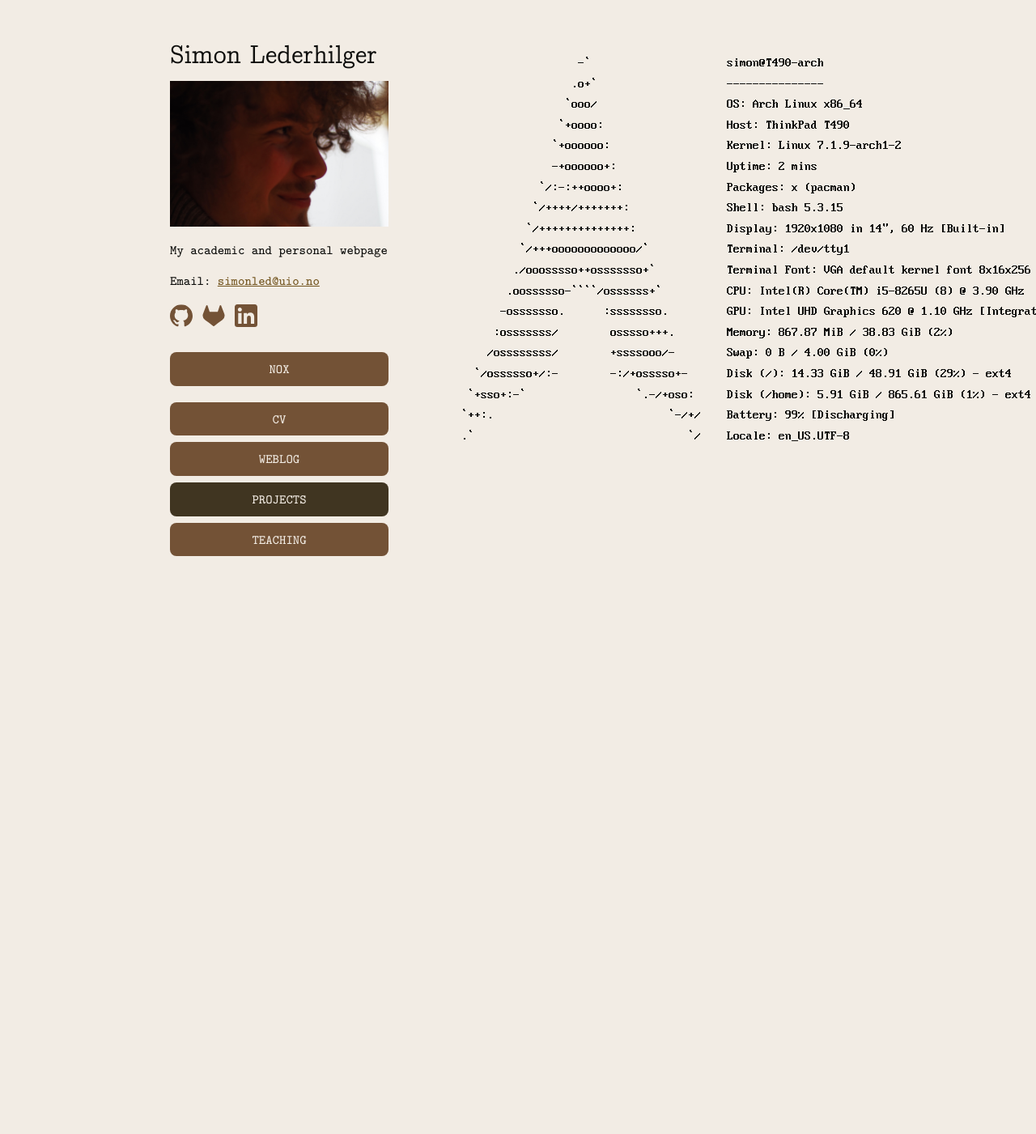
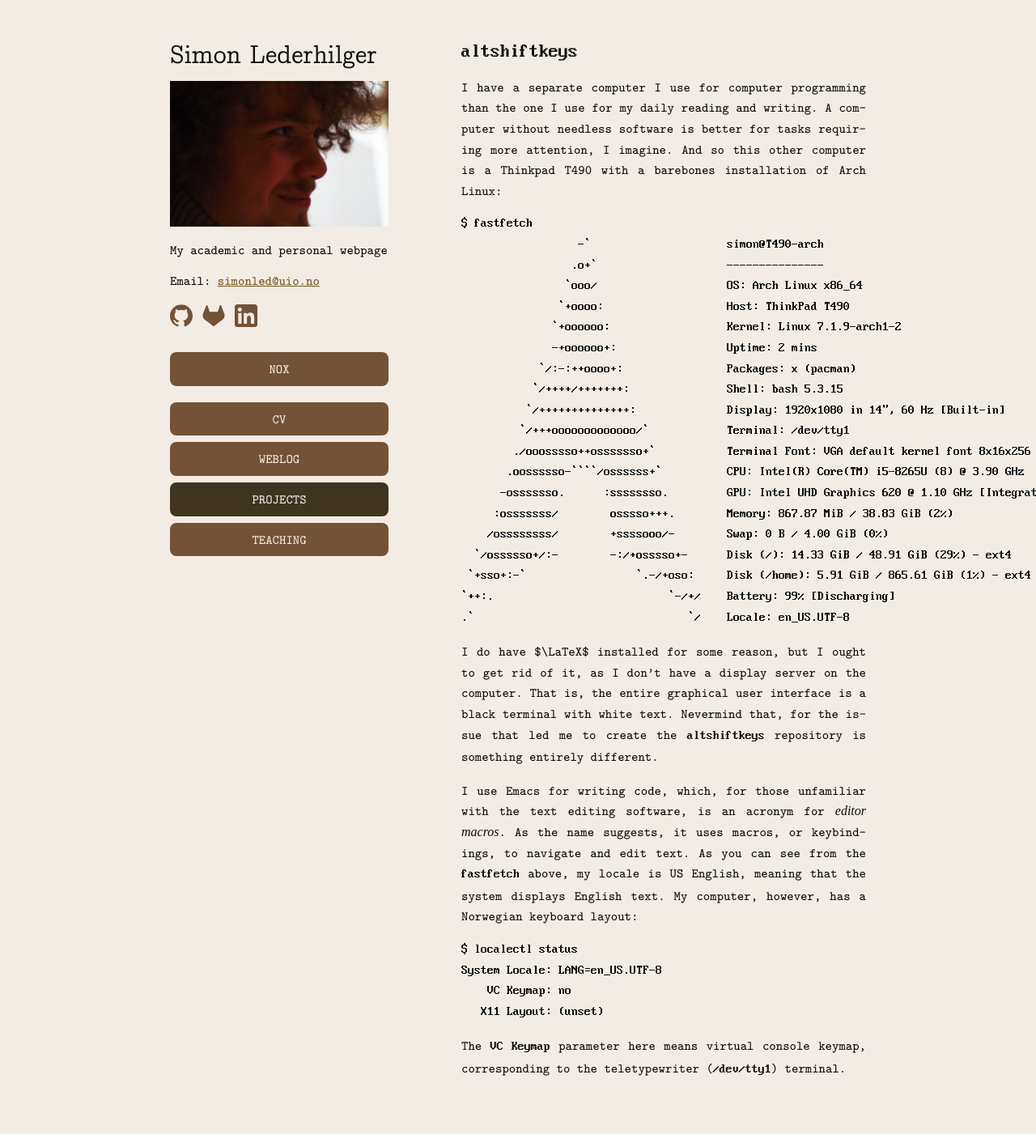
Before and after one commit to lederhilger/lederhilger.github.io, a Jekyll site: the page built from _projects/personal/altshiftkeys.md, in a window 1280 px wide. Shown: the whole page at 81% size. Built offline with Jekyll 4.4.1, drawn with Linux system fonts in a browser that asks for light colours; some web fonts are replaced; a script that is not in the unit is left out; before the commit the page ends 900 px from its top, so only the background shows below that.

Commit message:
Some writing...

````diff
--- a/_projects/personal/altshiftkeys.md
+++ b/_projects/personal/altshiftkeys.md
@@ -3,7 +3,14 @@ title: altshiftkeys
 github_repo: lederhilger/altshiftkeys
 ---
 
-```text
+# <code>altshiftkeys</code>
+
+I have a separate computer I use for computer programming than the one I use for my daily reading and writing.
+A computer without needless software is better for tasks requiring more attention, I imagine.
+And so this other computer is a Thinkpad T490 with a barebones installation of Arch Linux:
+
+```bash
+$ fastfetch
                   -`                     simon@T490-arch
                  .o+`                    ---------------
                 `ooo/                    OS: Arch Linux x86_64
@@ -24,3 +31,21 @@ github_repo: lederhilger/altshiftkeys
 `++:.                           `-/+/    Battery: 99% [Discharging]
 .`                                 `/    Locale: en_US.UTF-8
 ```
+
+I do have $\LaTeX$ installed for some reason, but I ought to get rid of it, as I don't have a display server on the computer.
+That is, the entire graphical user interface is a black terminal with white text.
+Nevermind that, for the issue that led me to create the <code>altshiftkeys</code> repository is something entirely different.
+
+I use Emacs for writing code, which, for those unfamiliar with the text editing software, is an acronym for *editor macros*.
+As the name suggests, it uses macros, or keybindings, to navigate and edit text.
+As you can see from the `fastfetch` above, my locale is US English, meaning that the system displays English text.
+My computer, however, has a Norwegian keyboard layout:
+
+```bash
+$ localectl status
+System Locale: LANG=en_US.UTF-8
+    VC Keymap: no
+   X11 Layout: (unset)
+```
+
+The `VC Keymap` parameter here means virtual console keymap, corresponding to the teletypewriter (`/dev/tty1`) terminal.
````
